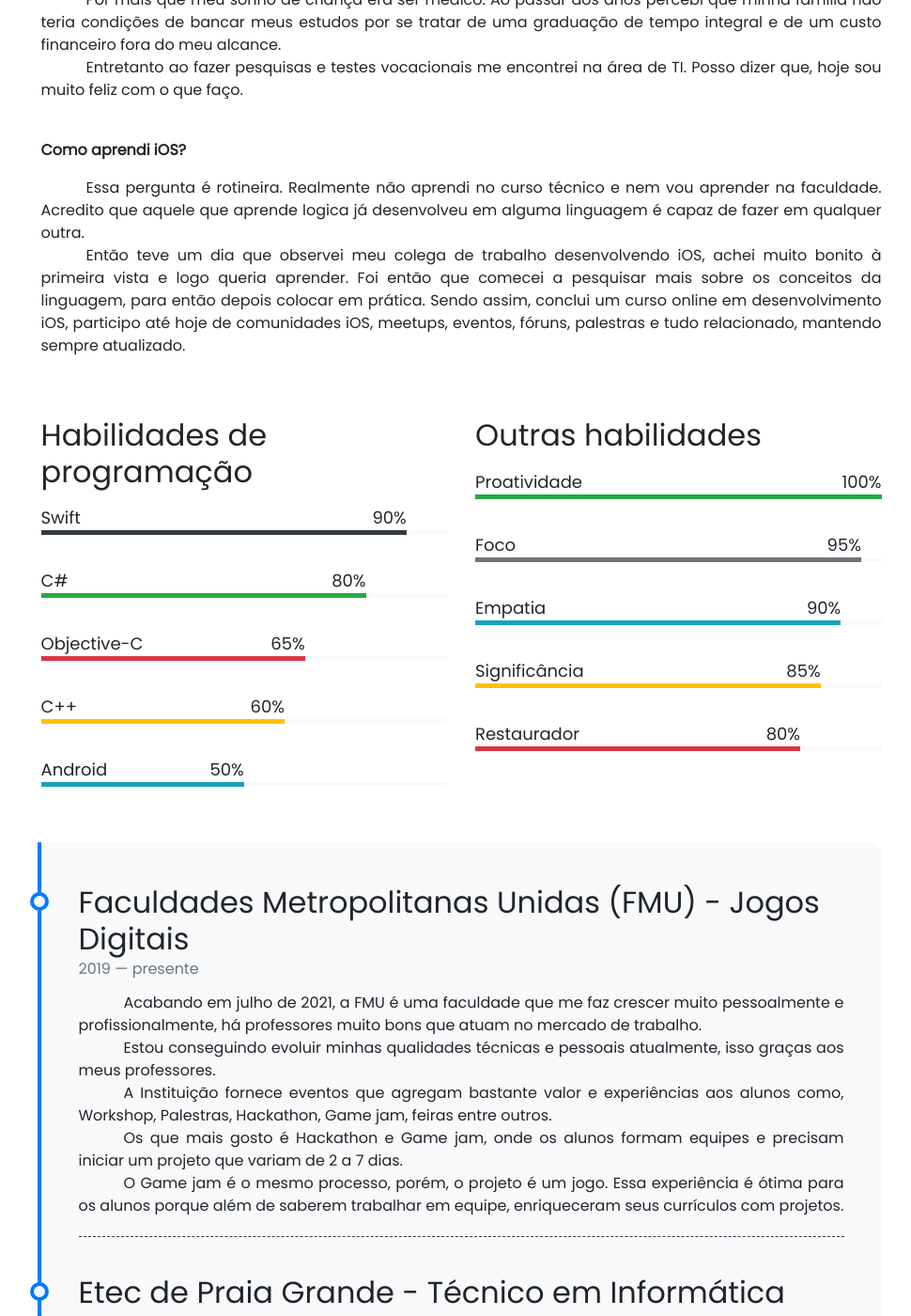
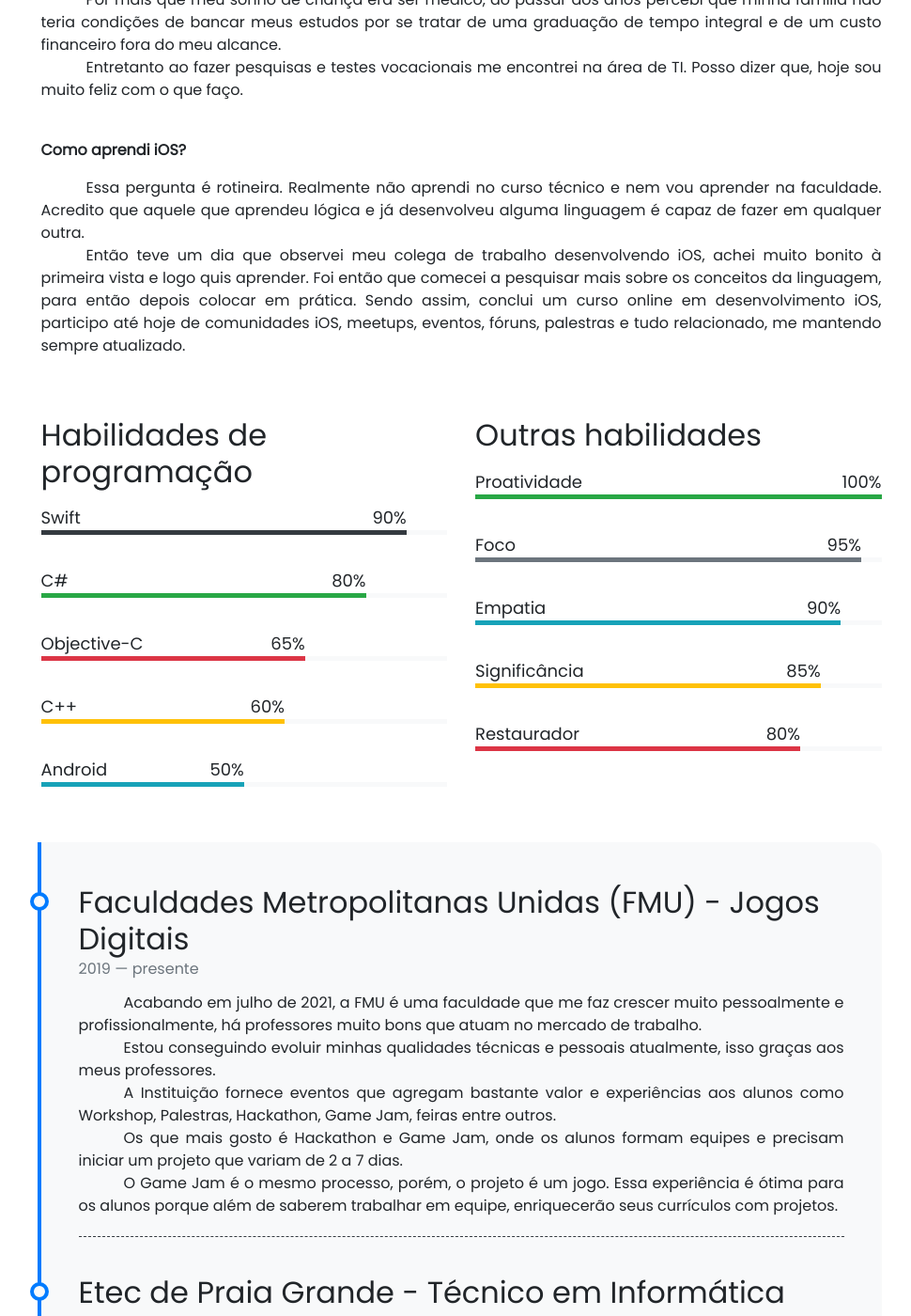
Before and after one commit to VitorNevess/VitorNevess.github.io, a Jekyll site: the page built from pages/about.md, in a window 1280 px wide and 1400 px high, scrolled down 486 px. Shown: the whole window at 94% size, without its empty margins (149-1119 px from the left). Built offline with Jekyll 4.4.1, drawn with Linux system fonts in a browser that asks for light colours; nearby versions of some CDN libraries; some of the changed text lies outside the part shown.

Commit message:
time line

```diff
--- a/_config.yml
+++ b/_config.yml
@@ -1,8 +1,8 @@
 ### Site Settings ###
 title               : VitorNeves();
 description         : >-                               # >- means to ignore newlines until "url:"
-                      Olá, me chamou Vitor Neves, desenvolvedor iOS e de games.
-                      Encontrei na área de desenvolvimento a possibilidade de fazer qualquer coisa onde a limitação de cada um está na sua própria mente.
+                      Olá, me chamo Vitor Neves, desenvolvedor iOS e de games.
+                      Encontrei na área de desenvolvimento a possibilidade de fazer qualquer coisa em que a limitação de cada um está em sua própria mente.
                       Prezo de ajudar e acompanhar a comunidade sempre que consigo um tempo. Gosto de novos desafios, lutando para ser um profissional e pessoa melhor.
 
 url                 : ""                               # base hostname & protocol for your site (e.g. http://example.com)
--- a/_data/timeline.yml
+++ b/_data/timeline.yml
@@ -3,15 +3,15 @@
   to: presente
   description:  Acabando em julho de 2021, a FMU é uma faculdade que me faz crescer muito pessoalmente e profissionalmente, há professores muito bons que atuam no mercado de trabalho.
   description2: Estou conseguindo evoluir minhas qualidades técnicas e pessoais atualmente, isso graças aos meus professores.
-  description3: A Instituição fornece eventos que agregam bastante valor e experiências aos alunos como, Workshop, Palestras, Hackathon, Game jam, feiras entre outros.
-  description4: Os que mais gosto é Hackathon e Game jam, onde os alunos formam equipes e precisam iniciar um projeto que variam de 2 a 7 dias.
-  description5: O Game jam é o mesmo processo, porém, o projeto é um jogo. Essa experiência é ótima para os alunos porque além de saberem trabalhar em equipe, enriqueceram seus currículos com projetos.
+  description3: A Instituição fornece eventos que agregam bastante valor e experiências aos alunos como Workshop, Palestras, Hackathon, Game Jam, feiras entre outros.
+  description4: Os que mais gosto é Hackathon e Game Jam, onde os alunos formam equipes e precisam iniciar um projeto que variam de 2 a 7 dias.
+  description5: O Game Jam é o mesmo processo, porém, o projeto é um jogo. Essa experiência é ótima para os alunos porque além de saberem trabalhar em equipe, enriquecerão seus currículos com projetos.
 
 - title: Etec de Praia Grande - Técnico em Informática
   from: 2015
   to: 2016
   description:  Por volta dos meus 14 anos comecei a pesquisar quais áreas iria seguir profissionalmente.
-  description2: Através de pesquisas e testes vocacionais, as três opções que mais me chamava atenção era, Medicina, Engenharia e TI.
+  description2: Através de pesquisas e testes vocacionais, as três opções que mais me chamava atenção era Medicina, Engenharia e TI.
   description3: Aos 17 anos escolhi participar de um concurso para concorrer a uma das 40 vagas em Técnico em Informática na Etec de Praia Grande e fui aprovado.
   description4: Foi uma grande experiência, tanto profissional quanto pessoal. Pelo turno ser de manhã após acabar o ensino médio conseguia ficar mais tempo no prédio da Etec, onde era o mesmo da faculdade Fatec.
   description5: Tive bastante dificuldade inicialmente ao tentar aprender lógica e linguagem de programação, porém, isso não foi um impedimento para desistir ou até mesmo achar que não era capaz.
--- a/pages/about.md
+++ b/pages/about.md
@@ -20,7 +20,7 @@
 
 **Por que TI?**
 <div align="justify" style="text-indent:3em">
-Por mais que meu sonho de criança era ser médico. Ao passar dos anos percebi que minha família não teria condições de bancar meus estudos por se tratar de uma graduação de tempo integral e de um custo financeiro fora do meu alcance.
+Por mais que meu sonho de criança era ser médico, ao passar dos anos percebi que minha família não teria condições de bancar meus estudos por se tratar de uma graduação de tempo integral e de um custo financeiro fora do meu alcance.
 </div>
 <div align="justify" style="text-indent:3em">
 Entretanto ao fazer pesquisas e testes vocacionais me encontrei na área de TI. Posso dizer que, hoje sou muito feliz com o que faço.
@@ -29,10 +29,10 @@
 
 **Como aprendi iOS?**
 <div align="justify" style="text-indent:3em">
-Essa pergunta é rotineira. Realmente não aprendi no curso técnico e nem vou aprender na faculdade. Acredito que aquele que aprende logica já desenvolveu em alguma linguagem é capaz de fazer em qualquer outra.
+Essa pergunta é rotineira. Realmente não aprendi no curso técnico e nem vou aprender na faculdade. Acredito que aquele que aprendeu lógica e já desenvolveu alguma linguagem é capaz de fazer em qualquer outra.
 </div>
 <div align="justify" style="text-indent:3em">
-Então teve um dia que observei meu colega de trabalho desenvolvendo iOS, achei muito bonito à primeira vista e logo queria aprender. Foi então que comecei a pesquisar mais sobre os conceitos da linguagem, para então depois colocar em prática. Sendo assim, conclui um curso online em desenvolvimento iOS, participo até hoje de comunidades iOS, meetups, eventos, fóruns, palestras e tudo relacionado, mantendo sempre atualizado.
+Então teve um dia que observei meu colega de trabalho desenvolvendo iOS, achei muito bonito à primeira vista e logo quis aprender. Foi então que comecei a pesquisar mais sobre os conceitos da linguagem, para então depois colocar em prática. Sendo assim, conclui um curso online em desenvolvimento iOS, participo até hoje de comunidades iOS, meetups, eventos, fóruns, palestras e tudo relacionado, me mantendo sempre atualizado.
 </div>
 <br> <br>
 
```
